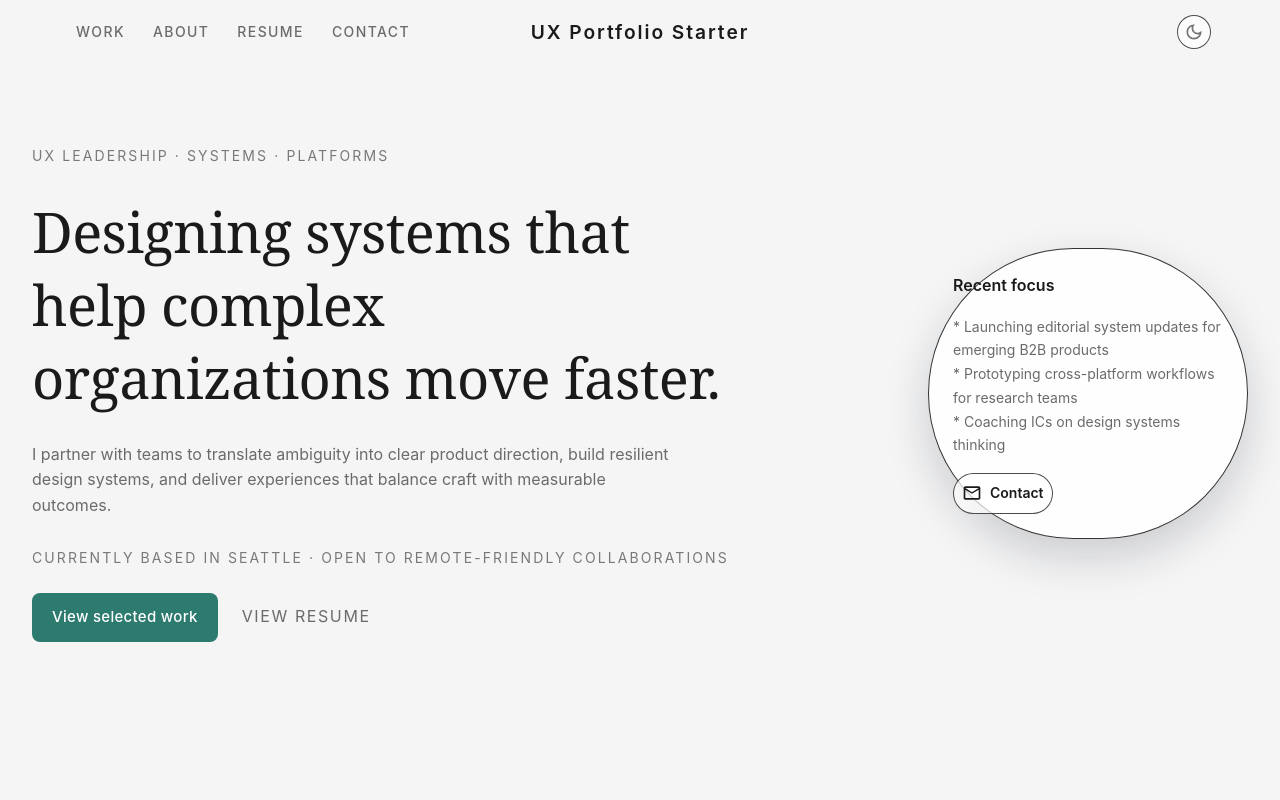
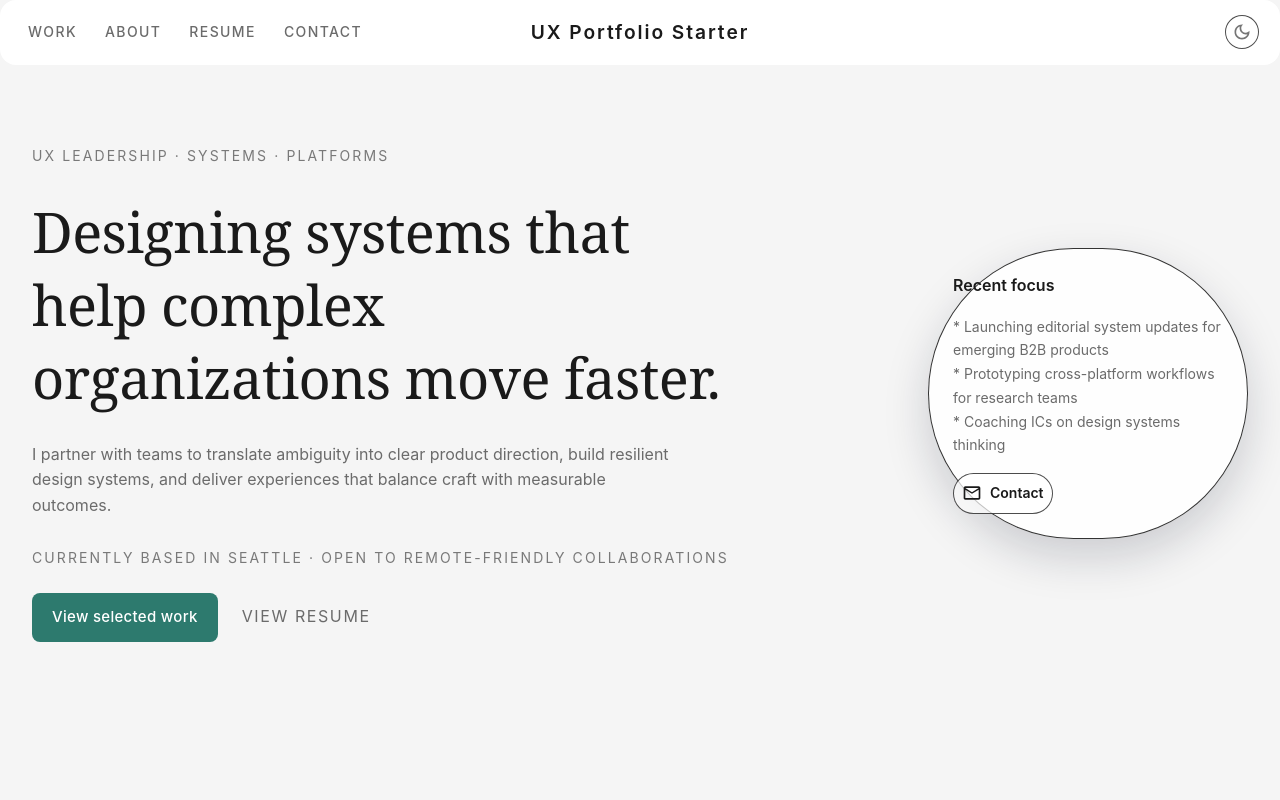
Before and after one commit to sergiullas/uxps, a React (Vite) app: page / in a window 1280 px wide. Shown: the top 800 px of the page. Built offline with nearby package versions, Linux system fonts and the light colour scheme.

Commit message:
Make header toolbar span full width

```diff
--- a/src/components/core/Header.jsx
+++ b/src/components/core/Header.jsx
@@ -66,7 +66,7 @@ function HeaderNav() {
   return (
     <Box
       component="nav"
-      aria-label="Primary navigation"
+      aria-label="Primary"
       sx={(t) => ({
         display: 'flex',
         alignItems: 'center',
@@ -185,10 +185,11 @@ function renderHeaderSlot(slotKey) {
 }
 
 export default function Header() {
-  const headerConfig = siteMeta.header || {};
   const defaultLayout = { left: 'nav', center: 'brand', right: 'utils' };
   const defaultBehavior = { sticky: true };
+  const defaultHeader = { layout: defaultLayout, behavior: defaultBehavior };
 
+  const headerConfig = siteMeta.header || defaultHeader;
   const layout = { ...defaultLayout, ...(headerConfig.layout || {}) };
   const behavior = { ...defaultBehavior, ...(headerConfig.behavior || {}) };
   const isSticky = behavior.sticky ?? true;
@@ -200,10 +201,8 @@ export default function Header() {
       <AppBar
         position={isSticky ? 'sticky' : 'static'}
         elevation={0}
-        color="transparent"
         sx={(t) => ({
-          backgroundColor: alpha(t.palette.background.default, 0.9),
-          backdropFilter: 'blur(12px)',
+          backgroundColor: t.palette.background.paper,
           borderBottom: '1px solid transparent',
           transition: t.transitions.create(['box-shadow', 'border-color'], {
             duration: t.transitions.duration.shorter,
@@ -217,15 +216,9 @@ export default function Header() {
       >
         <Toolbar
           sx={(t) => ({
-            mx: 'auto',
             width: '100%',
-            maxWidth: 1200,
             minHeight: { xs: 56, sm: 64 },
-            px: {
-              xs: t.spacing(2),
-              sm: t.spacing(3),
-              md: t.spacing(4),
-            },
+            px: { xs: 2, md: 3 },
             display: 'grid',
             gridTemplateColumns: '1fr auto 1fr',
             alignItems: 'center',
```
